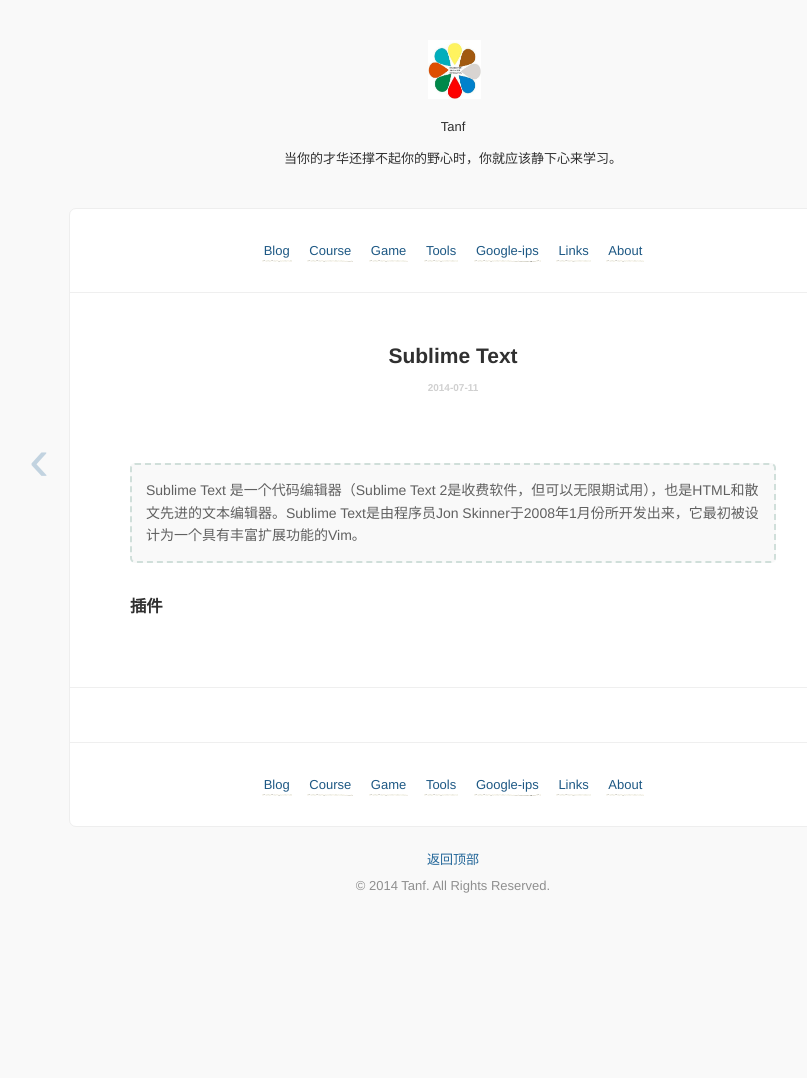
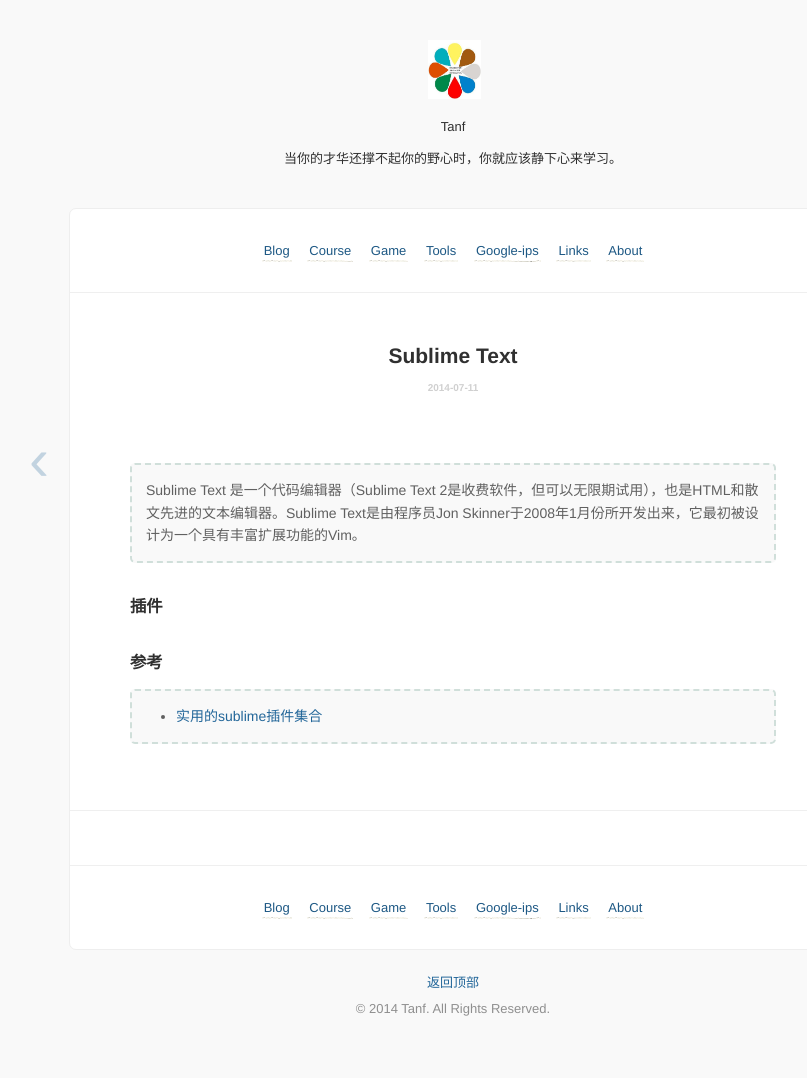
Before and after one commit to tandaly/blog, a Jekyll site: the page built from _posts/2014-07-11-sublimetext.md, in a window 1280 px wide. Shown: the whole page, without its empty margins (187-994 px from the left). Built offline with Jekyll 4.4.1, drawn with Linux system fonts in a browser that asks for light colours; Markdown is read by kramdown in place of the engine named in the settings; comment, search, counter and statistics services are not loaded; before the commit the page ends 955 px from its top, so only the background shows below that.

Commit message:
stackedit 提交

```diff
--- a/_posts/2014-07-11-sublimetext.md
+++ b/_posts/2014-07-11-sublimetext.md
@@ -7,3 +7,9 @@
 >Sublime Text 是一个代码编辑器（Sublime Text 2是收费软件，但可以无限期试用），也是HTML和散文先进的文本编辑器。Sublime Text是由程序员Jon Skinner于2008年1月份所开发出来，它最初被设计为一个具有丰富扩展功能的Vim。
 
 ### 插件
+
+
+
+### 参考
+
+>- [实用的sublime插件集合](http://www.xuanfengge.com/practical-collection-of-sublime-plug-in.html)
```
